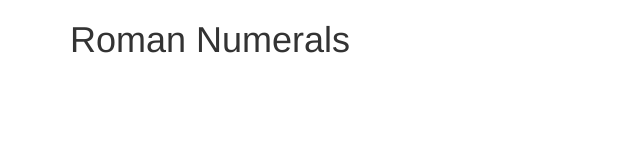
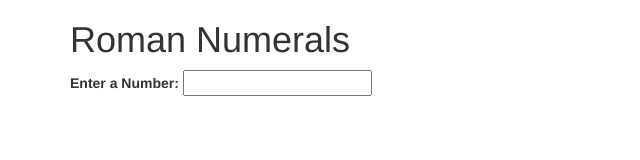
Before and after one commit to lucianmiller/roman-numerals, a plain HTML site: page index.html in a window 1280 px wide. Shown: the whole page, without its empty margins (0-640 px from the left). Drawn offline with Linux system fonts and the light colour scheme.

Commit message:
It will add form for numbers

```diff
--- a/index.html
+++ b/index.html
@@ -10,6 +10,12 @@
 <body>
   <div class="container">
     <h1>Roman Numerals</h1>
+    <form id="input">
+      <div class="form-group">
+        <label for="number">Enter a Number:</label>
+        <input id="number" type="text">
+      </div>
+    </form>
   </div>
 </body>
 </html>
```
